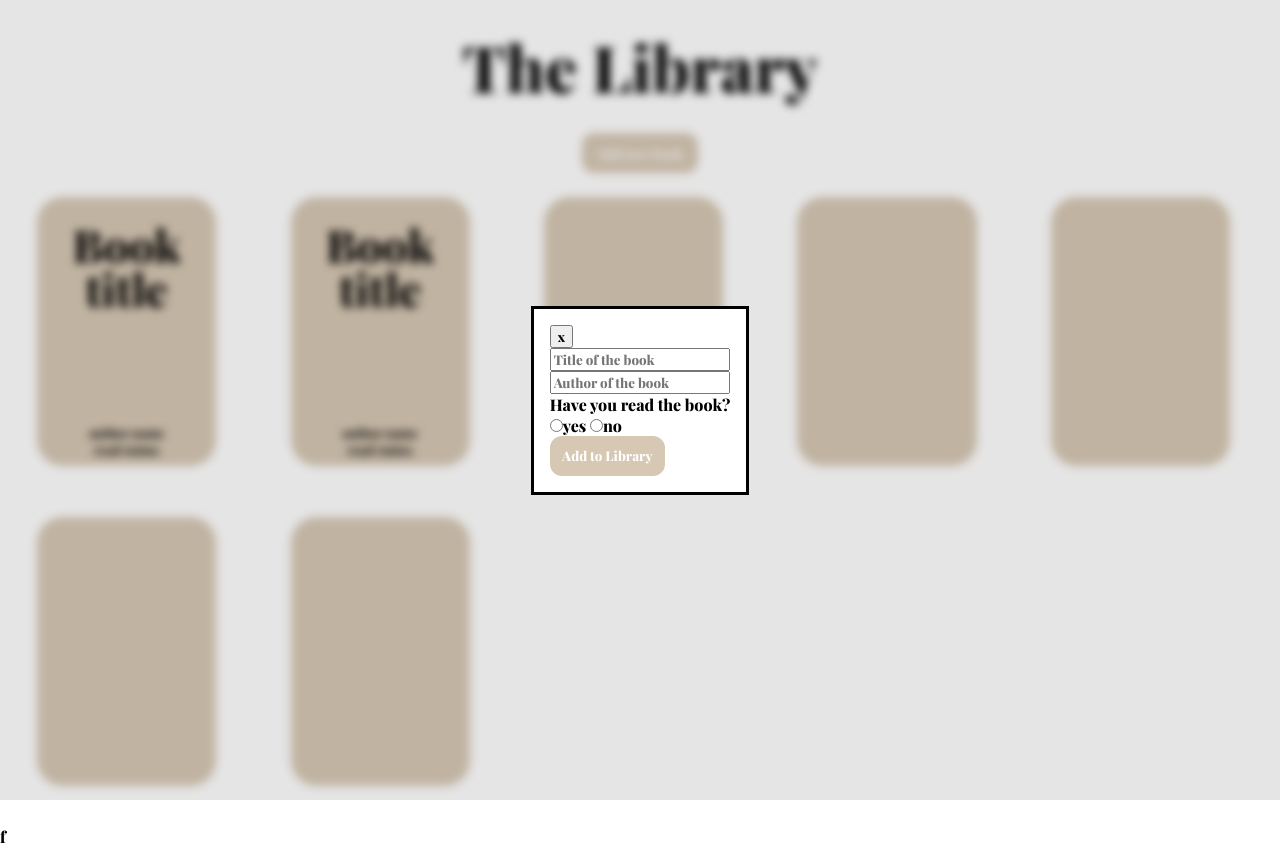
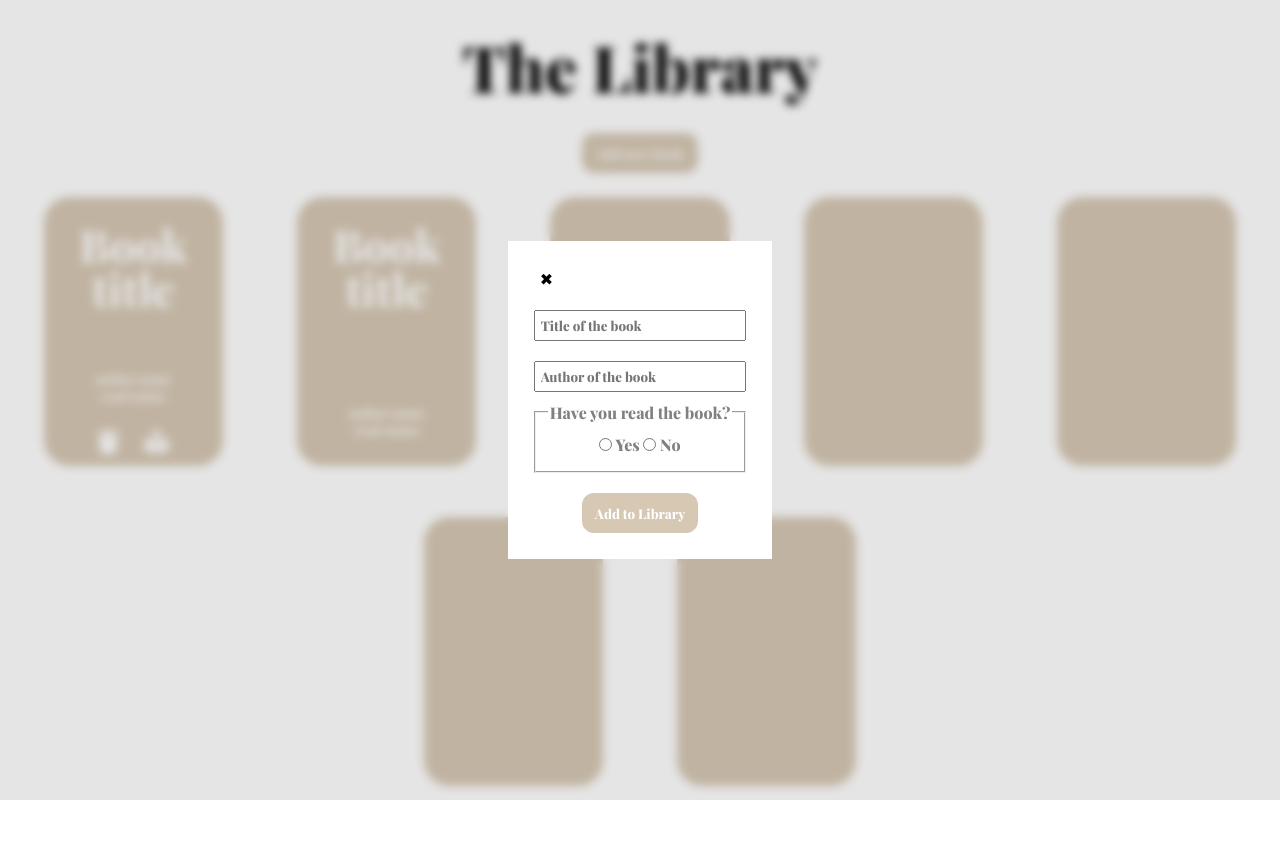
Before and after one commit to noahspachinger/odin-library, a plain HTML site: page index.html in a window 1280 px wide. Both pictures are taken after a click on the button "Add new book". Drawn offline with nearby package versions, Linux system fonts and the light colour scheme.

Commit message:
Design form and buttons

```diff
--- a/index.html
+++ b/index.html
@@ -9,17 +9,22 @@
     <link rel="preconnect" href="https://fonts.googleapis.com">
     <link rel="preconnect" href="https://fonts.gstatic.com" crossorigin>
     <link href="https://fonts.googleapis.com/css2?family=Playfair+Display:wght@800&display=swap" rel="stylesheet">
+    <script src="https://kit.fontawesome.com/f3747edbfe.js" crossorigin="anonymous"></script>
 </head>
 <body>
     <h1>The Library</h1>
     <dialog id="newbookdialog">
-        <button id="closedialog">x</button>
+        <button id="closedialog">&#x2716</button>
         <form>
-            <input type="text" placeholder="Title of the book" class="textinput"><br>
-            <input type="text" placeholder="Author of the book" class="textinput"><br>
-            <label for="readstatus">Have you read the book?</label><br>
-            <input type="radio" name="readstatus" value="yes">yes
-            <input type="radio" name="readstatus" value="no">no<br>
+            <input type="text" placeholder="Title of the book" class="textinput" required><br>
+            <input type="text" placeholder="Author of the book" class="textinput" required><br>
+            <fieldset>
+                <legend>Have you read the book?</legend>
+                <input type="radio" name="readstatus" value="yes" class="radioinput" required>
+                <label>Yes</label>
+                <input type="radio" name="readstatus" value="no" class="radioinput" required>
+                <label>No</label>
+            </fieldset>
             <button type="submit" id="submitButton">Add to Library</button>
         </form>
     </dialog>
@@ -31,6 +36,10 @@
             <h2 class="booktitle">Book title</h2>
             <p class="bookauthor">author name</p>
             <p class="bookstatus">read status</p>
+            <div id="bookbuttons">
+                <button id="deletebutton"><i class="fa-solid fa-trash"></i></button>
+                <button id="readbutton"><i class="fa-solid fa-book-open-reader"></i></button>
+            </div>
         </div>
         <div class="books">
             <h2 class="booktitle">Book title</h2>
--- a/style.css
+++ b/style.css
@@ -3,12 +3,18 @@
     margin: 0;
     font-family: "Playfair Display", serif;
 }
+
+body {
+    color: white;
+}
+
 h1 {
     font-family: "Playfair Display", serif;
     text-align: center;
     margin-top: 3vh;
     font-size: 4em;
     margin-bottom: 3vh;
+    color: black;
 }
 
 #bookshelf {
@@ -19,6 +25,7 @@ h1 {
     flex-wrap: wrap;
     row-gap: 4vw;
     margin-bottom: 5vh;
+    justify-content: center;
 }
 
 .books {
@@ -32,6 +39,7 @@ h1 {
     display: flex;
     flex-direction: column;
     padding-bottom: 1vh;
+    align-items: center;
 }
 
 .booktitle {
@@ -49,6 +57,7 @@ h1 {
     font-size: 1vw;
     text-align: center;
     align-items: flex-end;
+    margin-bottom: 20px;
 }
 
 #buttondiv {
@@ -56,6 +65,30 @@ h1 {
     width: 100%;
     justify-content: center;
     margin-bottom: 3vh;
+}
+
+#deletebutton {
+    font-size: 1.5rem;
+    background-color: #D7C8B4;
+    border: none;
+    margin-right: 5px;
+    color: white
+}
+
+#readbutton {
+    font-size: 1.5rem;
+    background-color: #D7C8B4;
+    border: none;
+    margin-left: 5px;
+    color: white;
+}
+
+#deletebutton:hover {
+    color:#a89c8c
+}
+
+#readbutton:hover {
+    color: #a89c8c;
 }
 
 #opendialog {
@@ -86,8 +119,8 @@ h1 {
 
 #newbookdialog {
     margin: auto;
-<<<<<<< HEAD
     border: none;
+    padding: 2vw;
 }
 
 #submitButton {
@@ -101,3 +134,38 @@ h1 {
 
 #submitButton:hover {
     animation: start 0.5s both;
+}
+
+#closedialog {
+    margin-bottom: 10px;
+    border: none;
+    background-color: unset;
+    font-size: 1rem;
+}
+
+#closedialog:hover {
+    color:#D7C8B4;
+}
+
+form {
+    text-align: center;
+}
+
+input {
+    margin: 10px 0;
+}
+
+.textinput {
+    padding: 5px;
+    width: 100%;
+}
+
+.radioinput {
+    text-align: center;
+}
+
+fieldset {
+    text-align: center;
+    margin-bottom: 20px;
+    color: grey;
+}
```
